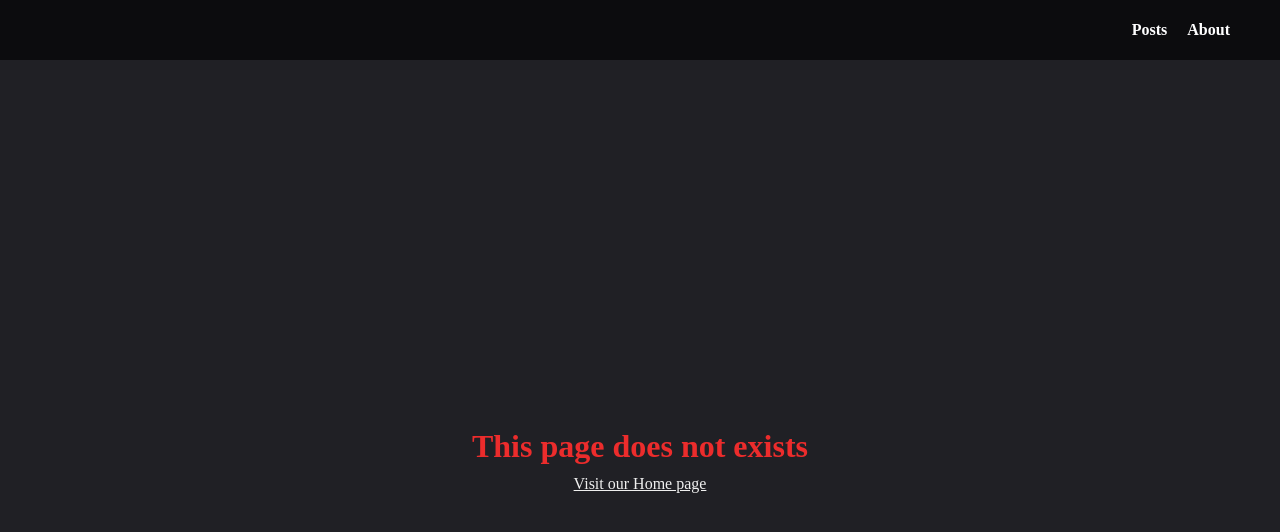
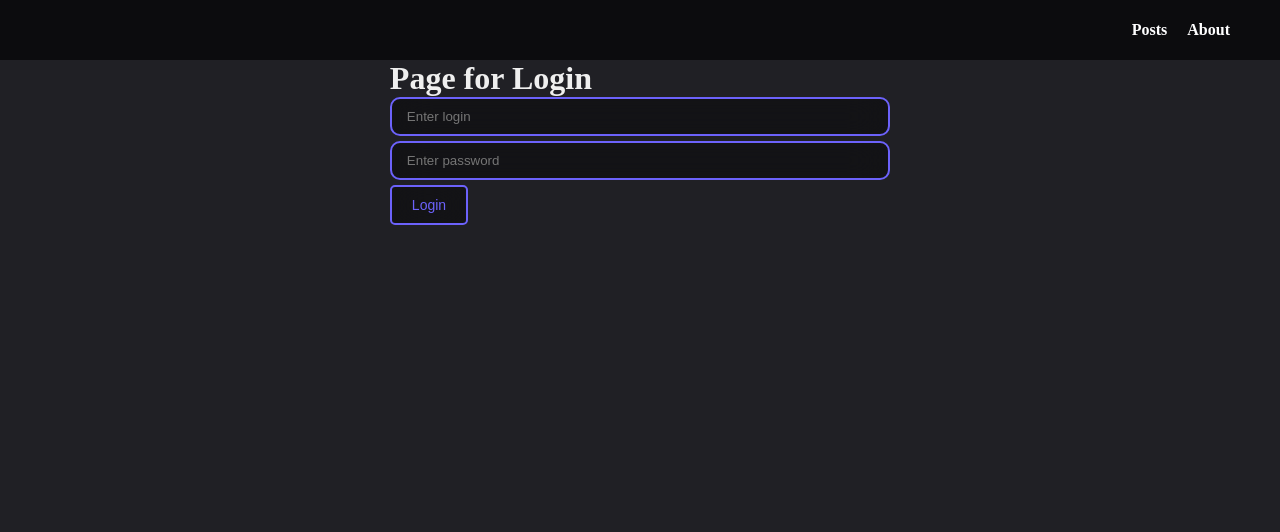
Before and after one commit to nikeedw/react-fetch, a React (Create React App) app: page /login in a window 1280 px wide. Shown: the top 532 px of the page. Built offline with nearby package versions, Linux system fonts and the light colour scheme.

Commit message:
Simple login Functionality

```diff
--- a/src/App.js
+++ b/src/App.js
@@ -1,15 +1,23 @@
-import React from "react";
+import React, { useState } from "react";
 import "./styles/App.css";
 import { BrowserRouter } from "react-router-dom";
 import Navbar from "./components/UI/navbar/Navbar";
 import AppRouter from "./components/AppRouter";
+import { AuthContext } from './context/index';
 
 function App() {
+	const [isAuth, setIsAuth] = useState(false);
+
   return (
-    <BrowserRouter>
-      <Navbar />
-			<AppRouter />
-    </BrowserRouter>
+		<AuthContext.Provider value={{
+			isAuth,
+			setIsAuth
+		}}>
+			<BrowserRouter>
+				<Navbar />
+				<AppRouter />
+			</BrowserRouter>
+		</AuthContext.Provider>
   );
 }
 
--- a/src/components/AppRouter.jsx
+++ b/src/components/AppRouter.jsx
@@ -1,24 +1,41 @@
-import React from 'react';
-import { Route, Routes } from "react-router-dom";
-import Missing from "../pages/Missing";
-import Posts from "../pages/Posts";
-import About from "../pages/About";
-import PostIdPage from '../pages/PostIdPage';
-import { routes } from '../router/routes';
+import React, { useContext } from 'react';
+import { Routes, Route, Navigate } from 'react-router-dom';
+import { privateRoutes, publicRoutes } from '../router/routes';
+import { AuthContext } from '../context';
 
 const AppRouter = () => {
+  const { isAuth } = useContext(AuthContext);
+	console.log(isAuth);
+
   return (
     <Routes>
-			{routes.map(route => (
+      {isAuth ? (
+        <>
+          {privateRoutes.map((route) => (
             <Route
               key={route.path}
               path={route.path}
               element={<route.component />}
-						exact={route.exact}
+              caseSensitive
             />
           ))}
+          <Route path="/posts" element={<Navigate to="/posts" />} />
+        </>
+      ) : (
+        <>
+          {publicRoutes.map((route) => (
+            <Route
+              key={route.path}
+              path={route.path}
+              element={<route.component />}
+              caseSensitive
+            />
+          ))}
+          <Route path="/login" element={<Navigate to="/login" />} />
+        </>
+      )}
     </Routes>
   );
-}
+};
 
 export default AppRouter;
--- /dev/null
+++ b/src/context/index.js
@@ -0,0 +1,3 @@
+import { createContext } from 'react';
+
+export const AuthContext = createContext(null);
--- /dev/null
+++ b/src/pages/Login.jsx
@@ -0,0 +1,29 @@
+import React, { useContext } from 'react'
+import Input from '../components/UI/input/Input';
+import Button from '../components/UI/button/Button';
+import { AuthContext } from '../context';
+import { useNavigate } from 'react-router-dom';
+
+const Login = () => {
+	const {isAuth, setIsAuth} = useContext(AuthContext);
+	const navigate = useNavigate();
+
+	const login = (event) => {
+		event.preventDefault();
+		setIsAuth(true);
+		navigate('/posts');
+	}
+
+	return (
+		<div>
+			<h1>Page for Login</h1>
+			<form onSubmit={login}>
+				<Input type="text" placeholder="Enter login"/>
+				<Input type="password" placeholder="Enter password"/>
+				<Button>Login</Button>
+			</form>
+		</div>
+	)
+}
+
+export default Login;
--- a/src/router/routes.js
+++ b/src/router/routes.js
@@ -2,10 +2,15 @@ import About from "../pages/About"
 import Posts from "../pages/Posts"
 import PostIdPage from "../pages/PostIdPage"
 import Missing from "../pages/Missing"
+import Login from "../pages/Login"
 
-export const routes = [
+export const privateRoutes = [
 	{path: '/about', component: About, exact: true},
 	{path: '/posts', component: Posts, exact: true},
 	{path: '/posts/:id', component: PostIdPage, exact: true},
 	{path: '*', component: Missing, exact: true},
 ]
+
+export const publicRoutes = [
+	{path: '/login', component: Login, exact: true},
+]
```
Lines whose indentation alone changed are shown as unchanged.
